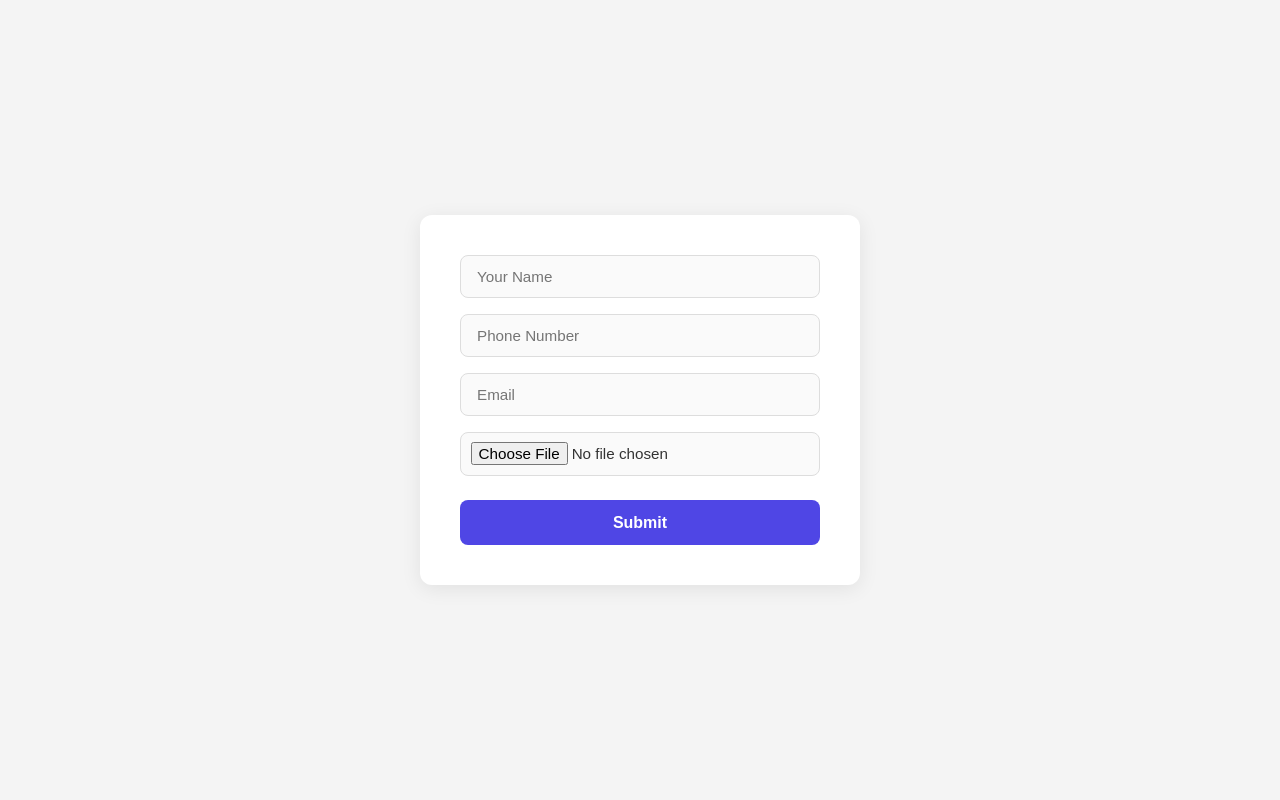
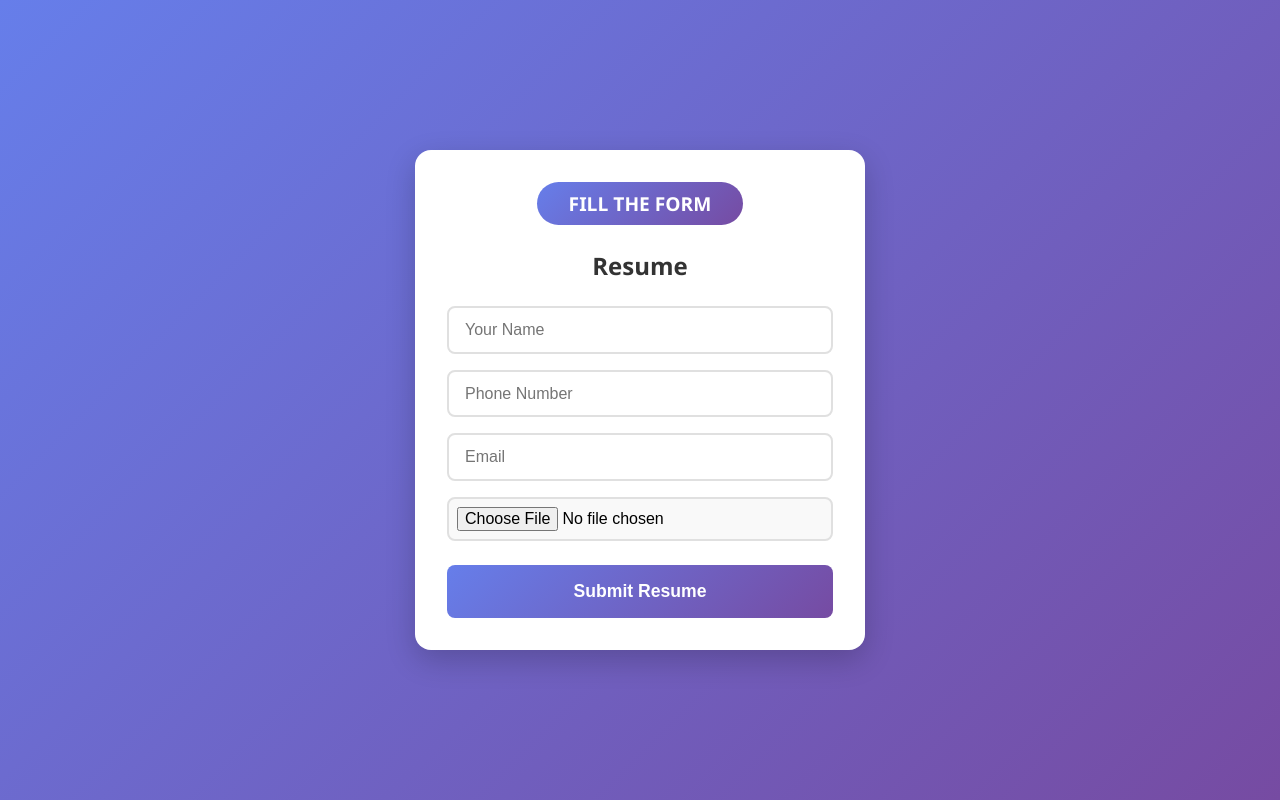
Before and after one commit to ParamjeetDhanjal/Automated-Resume-Screening-with-n8n, a FastAPI app: template templates/index.html in a window 1280 px wide. Run offline with FastAPI, Linux system fonts and the light colour scheme; the template is opened without the code that fills it, so the values that code supplies are empty.

Commit message:
Modified css with Resume Heading

```diff
--- a/app.py
+++ b/app.py
@@ -13,7 +13,7 @@ webhook_url = os.getenv("WEBHOOK_URL")
 
 templates = Jinja2Templates(directory="templates")
 
-@app.get("/", response_class=HTMLResponse)
+@app.post("/", response_class=HTMLResponse)
 async def home(request: Request):
     return templates.TemplateResponse("index.html", {"request": request})
 
--- a/templates/index.html
+++ b/templates/index.html
@@ -3,97 +3,95 @@
 <head>
   <meta charset="UTF-8">
   <meta name="viewport" content="width=device-width, initial-scale=1.0">
-  <title>Document</title>
+  <title>Resume Screening</title>
   <style>
     * {
       box-sizing: border-box;
       margin: 0;
       padding: 0;
     }
-
     body {
-  background: #f4f4f4;
+      background: linear-gradient(135deg, #667eea 0%, #764ba2 100%);
       font-family: 'Segoe UI', sans-serif;
       min-height: 100vh;
       display: flex;
       align-items: center;
       justify-content: center;
+      padding: 1rem;
+    }
+    .form-card {
+      background: white;
       padding: 2rem;
+      border-radius: 16px;
+      box-shadow: 0 10px 30px rgba(0,0,0,0.2);
+      width: 100%;
+      max-width: 450px;
     }
-
-form {
-  background: #ffffff;
-  padding: 2.5rem;
-  border-radius: 12px;
-  box-shadow: 0 4px 20px rgba(0, 0, 0, 0.08);
-  width: 100%;
-  max-width: 440px;
-  display: flex;
-  flex-direction: column;
-  gap: 1rem;
+    .fill-tag {
+      text-align: center;
+      margin-bottom: 1.5rem;
     }
-
+    .fill-tag span {
+      background: linear-gradient(135deg, #667eea 0%, #764ba2 100%);
+      color: white;
+      padding: 0.5rem 2rem;
+      border-radius: 50px;
+      font-weight: 600;
+      font-size: 1.2rem;
+      display: inline-block;
+    }
     h2 {
       text-align: center;
-  font-size: 1.5rem;
-  color: #111;
-  margin-bottom: 0.5rem;
+      margin-bottom: 1.5rem;
+      color: #333;
     }
-
-input[type="text"],
-input[type="email"],
-input[type="number"],
+    input {
+      width: 100%;
+      padding: 0.8rem 1rem;
+      margin-bottom: 1rem;
+      border: 2px solid #e0e0e0;
+      border-radius: 8px;
+      font-size: 1rem;
+      transition: 0.3s;
+    }
+    input:focus {
+      border-color: #667eea;
+      outline: none;
+    }
     input[type="file"] {
+      padding: 0.5rem;
+      background: #f9f9f9;
+    }
+    button {
       width: 100%;
-  padding: 0.75rem 1rem;
-  border: 1px solid #ddd;
-  border-radius: 8px;
-  font-size: 0.95rem;
-  color: #333;
-  background: #fafafa;
-  outline: none;
-  transition: border-color 0.2s;
-}
-
-input:focus {
-  border-color: #4f46e5;
-  background: #fff;
-}
-
-input[type="file"] {
-  padding: 0.6rem;
-  cursor: pointer;
-}
-
-button[type="submit"] {
-  padding: 0.85rem;
-  background: #4f46e5;
-  color: #fff;
+      padding: 1rem;
+      background: linear-gradient(135deg, #667eea 0%, #764ba2 100%);
+      color: white;
       border: none;
       border-radius: 8px;
-  font-size: 1rem;
+      font-size: 1.1rem;
       font-weight: 600;
       cursor: pointer;
-  transition: background 0.2s;
       margin-top: 0.5rem;
     }
-
-button[type="submit"]:hover {
-  background: #4338ca;
+    button:hover {
+      opacity: 0.9;
     }
   </style>
 </head>
 <body>
+  <div class="form-card">
+    <div class="fill-tag">
+      <span>FILL THE FORM</span>
+    </div>
+    <h2>Resume</h2>
     <form action="/analyze_resume" method="post" enctype="multipart/form-data">
-
       <input type="text" name="name" placeholder="Your Name" required>
       <input type="text" name="phone" placeholder="Phone Number" required>
       <input type="email" name="gmail" placeholder="Email" required>
-
       <input type="file" name="resume" accept="application/pdf" required>
-
-  <button type="submit">Submit</button>
-
+      <button type="submit">Submit Resume</button>
     </form>
+  </div>
 </body>
 </html>
```
Lines whose indentation alone changed are shown as unchanged.
